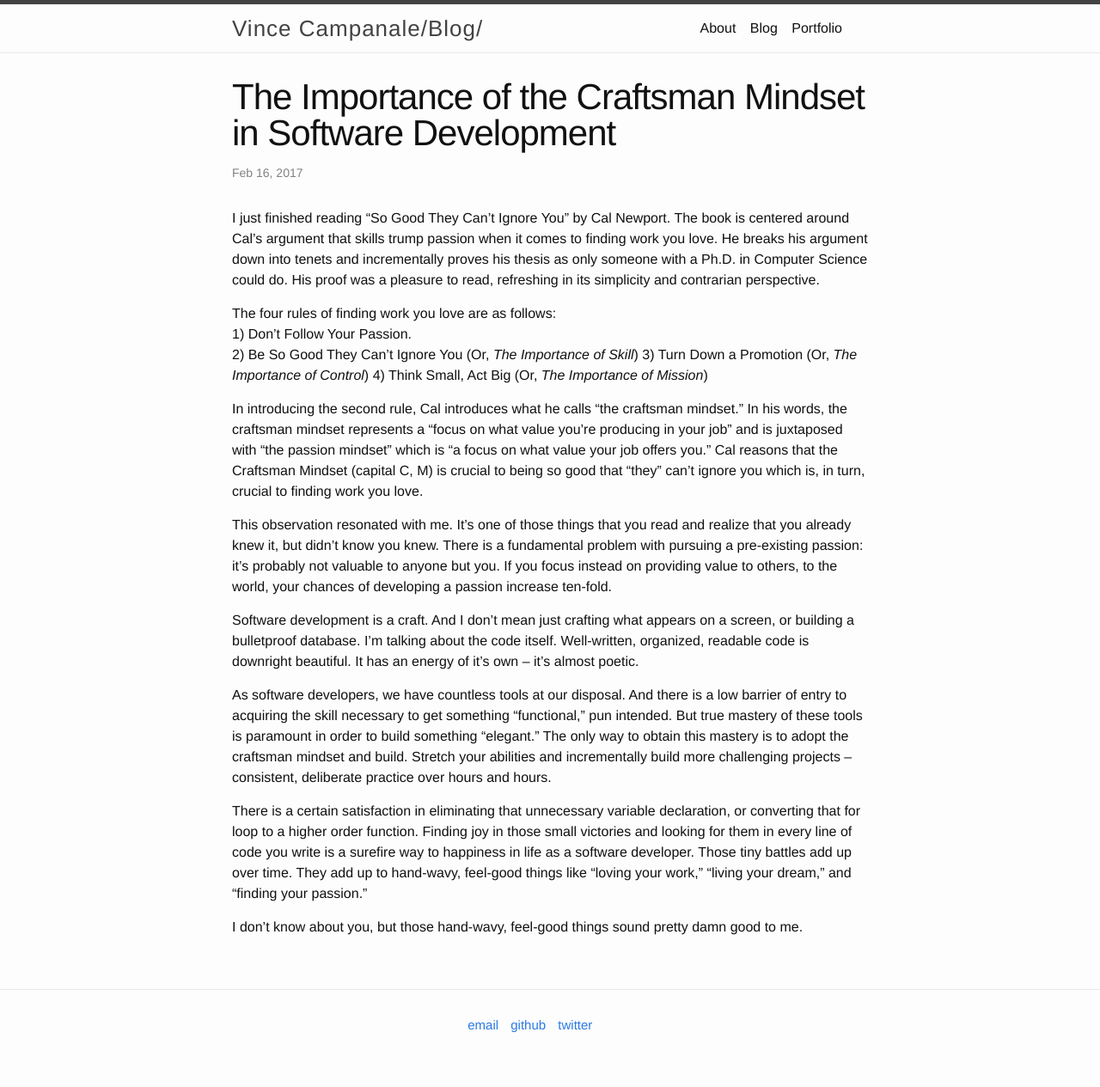
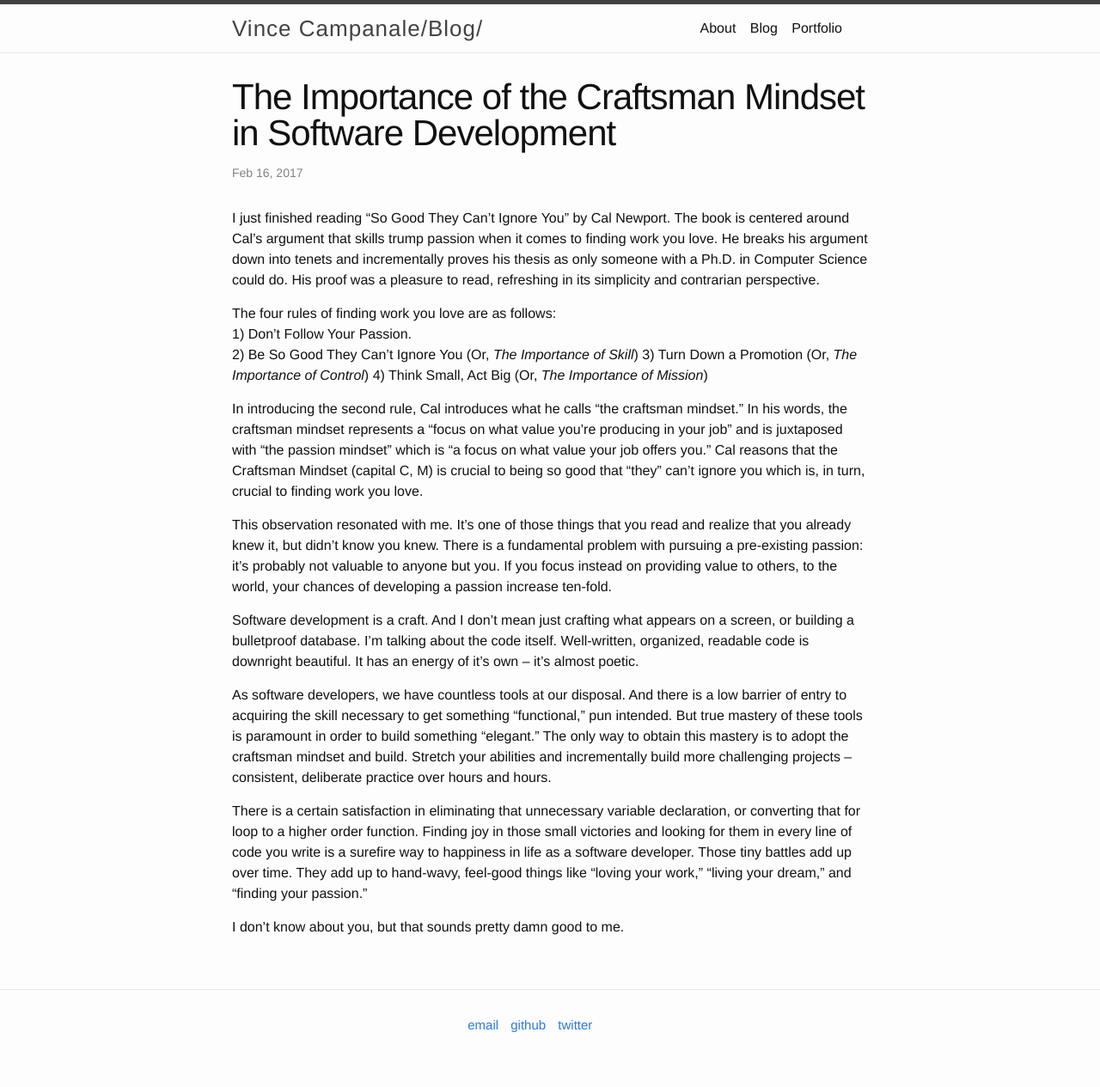
Before and after one commit to vincecampanale/blog, a Jekyll site: the page built from _posts/2017-02-16-craftsman-mindset.markdown, in a window 1280 px wide. Shown: the whole page at 86% size. Built offline with Jekyll 4.4.1, drawn with Linux system fonts in a browser that asks for light colours.

Commit message:
proofreading craftsman mindset

```diff
--- a/_posts/2017-02-16-craftsman-mindset.markdown
+++ b/_posts/2017-02-16-craftsman-mindset.markdown
@@ -21,4 +21,4 @@ As software developers, we have countless tools at our disposal. And there is a
 
 There is a certain satisfaction in eliminating that unnecessary variable declaration, or converting that for loop to a higher order function. Finding joy in those small victories and looking for them in every line of code you write is a surefire way to happiness in life as a software developer. Those tiny battles add up over time. They add up to hand-wavy, feel-good things like "loving your work," "living your dream," and "finding your passion."
 
-I don't know about you, but those hand-wavy, feel-good things sound pretty damn good to me.
+I don't know about you, but that sounds pretty damn good to me.
```
